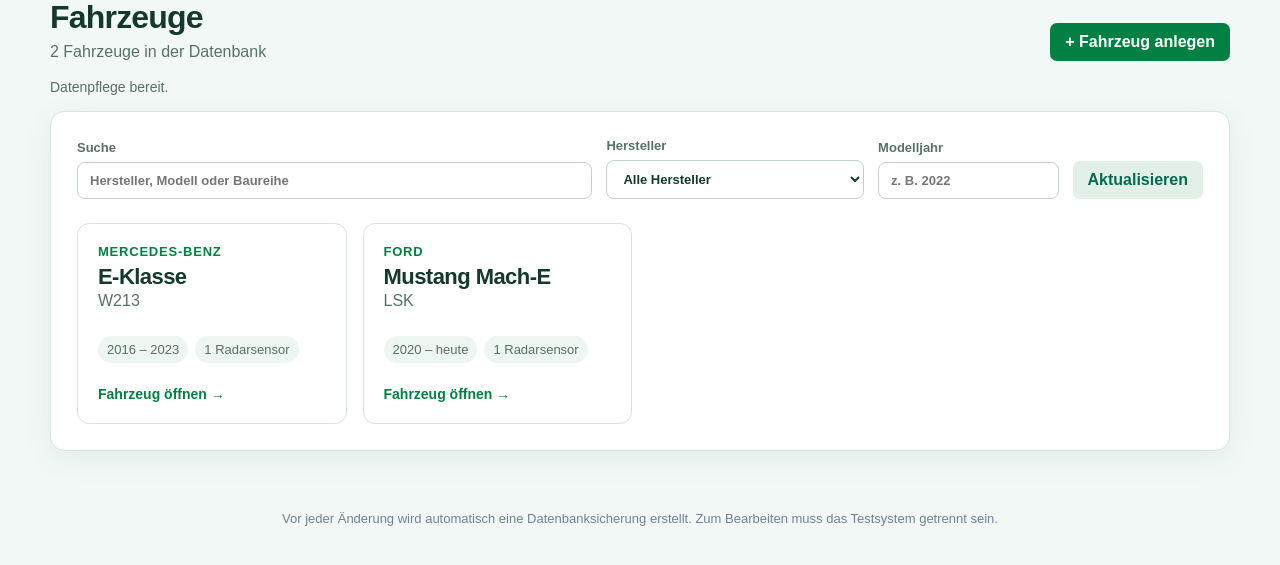
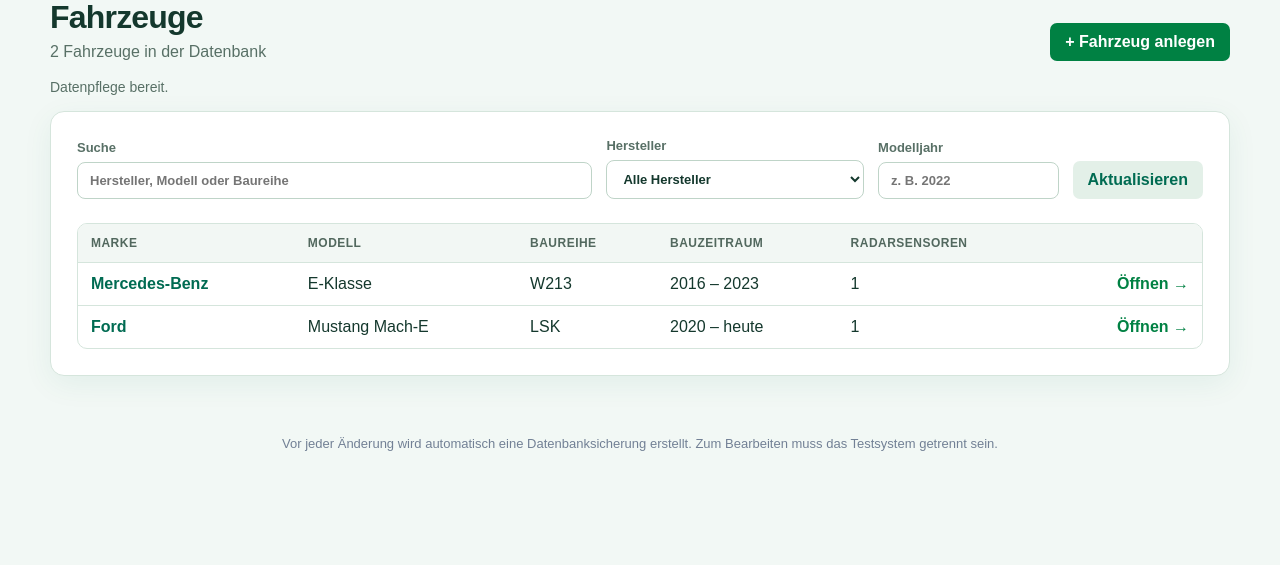
Before and after one commit to timgoettle-wq/Radartest, a FastAPI app: page /database in a window 1280 px wide. Shown: the part 192-757 px from the top of the page. Run offline with FastAPI, Linux system fonts and the light colour scheme; data comes from the database, SQL or seed files in the repository.

Commit message:
Fahrzeugübersicht als einheitliche Tabelle darstellen

```diff
--- a/web/static/database.js
+++ b/web/static/database.js
@@ -127,13 +127,14 @@ function renderVehicleList() {
   $("emptyVehicles").hidden = vehicles.length > 0;
   $("vehicleList").innerHTML = vehicles.map(vehicle => {
     const sensors = related("ecus", "vehicle_id", vehicle.id);
-    return `<article class="vehicle-card" data-open-vehicle="${vehicle.id}" tabindex="0">
-      <div class="card-kicker">${esc(vehicle.manufacturer)}</div>
-      <h2>${esc(vehicle.model)}</h2>
-      <p class="vehicle-generation">${esc(vehicle.generation || "Baureihe nicht angegeben")}</p>
-      <div class="card-meta"><span>${esc(years(vehicle))}</span><span>${sensors.length} Radarsensor${sensors.length === 1 ? "" : "en"}</span></div>
-      <span class="card-link">Fahrzeug öffnen →</span>
-    </article>`;
+    return `<tr class="vehicle-table-row" data-open-vehicle="${vehicle.id}" tabindex="0" role="button">
+      <td><strong>${esc(vehicle.manufacturer || "—")}</strong></td>
+      <td>${esc(vehicle.model || "—")}</td>
+      <td>${esc(vehicle.generation || "—")}</td>
+      <td>${esc(years(vehicle))}</td>
+      <td>${sensors.length}</td>
+      <td><span class="table-open-link">Öffnen →</span></td>
+    </tr>`;
   }).join("");
 }
 
--- a/web/static/style.css
+++ b/web/static/style.css
@@ -300,15 +300,12 @@ table {width:100%;border-collapse:collapse;}th,td {padding:10px;border-bottom:1p
 button.primary,.database-page button.secondary,.database-page button.danger {padding:10px 15px;margin:0;font-weight:650;}
 .database-page button.secondary {background:#e3f0e8;color:var(--green-dark);}
 .database-page button.danger {background:#a82f35;color:white;}
-.vehicle-grid {display:grid;grid-template-columns:repeat(auto-fill,minmax(260px,1fr));gap:16px;}
-.vehicle-card {border:1px solid var(--green-border);border-radius:12px;padding:20px;background:#fff;cursor:pointer;transition:transform .15s,border-color .15s,box-shadow .15s;}
-.vehicle-card:hover,.vehicle-card:focus {transform:translateY(-2px);border-color:var(--green-light);box-shadow:0 10px 24px rgba(0,107,82,.12);outline:none;}
-.vehicle-card h2 {font-size:22px;margin:5px 0 2px;}
-.card-kicker {font-size:13px;color:var(--green-primary);font-weight:750;text-transform:uppercase;letter-spacing:.06em;}
-.vehicle-generation {margin:0;color:var(--text-muted);min-height:22px;}
-.card-meta {display:flex;flex-wrap:wrap;gap:7px;margin:22px 0;color:var(--text-muted);font-size:13px;}
-.card-meta span {background:#edf6f1;border-radius:999px;padding:6px 9px;}
-.card-link {color:var(--green-primary);font-weight:700;font-size:14px;}
+.vehicle-table-wrap {margin-top:2px;}
+.vehicle-table-row {cursor:pointer;}
+.vehicle-table-row:focus {outline:3px solid rgba(0,129,67,.18);outline-offset:-3px;}
+.vehicle-table-row td:first-child {color:var(--green-dark);}
+.vehicle-table-row td:last-child {text-align:right;white-space:nowrap;}
+.table-open-link {color:var(--green-primary);font-weight:700;}
 .empty-state {text-align:center;padding:42px 20px;color:#617187;}
 .tabs {display:flex;gap:4px;border-bottom:1px solid var(--green-border);margin:-8px 0 26px;}
 .tab {background:transparent;color:#5c6c81;border-radius:0;padding:13px 17px;margin:0 0 -1px;border-bottom:3px solid transparent;font-weight:700;}
--- a/web/templates/database.html
+++ b/web/templates/database.html
@@ -41,7 +41,12 @@
       <label><span>Modelljahr</span><input id="yearFilter" type="number" min="1900" max="2200" placeholder="z. B. 2022"></label>
       <button id="reload" class="secondary">Aktualisieren</button>
     </div>
-    <div id="vehicleList" class="vehicle-grid"></div>
+    <div class="table-scroll results-table-wrap vehicle-table-wrap">
+      <table class="results-table vehicle-table">
+        <thead><tr><th>Marke</th><th>Modell</th><th>Baureihe</th><th>Bauzeitraum</th><th>Radarsensoren</th><th></th></tr></thead>
+        <tbody id="vehicleList"></tbody>
+      </table>
+    </div>
     <p id="emptyVehicles" class="empty-state" hidden>Keine passenden Fahrzeuge gefunden.</p>
   </section>
 
```
